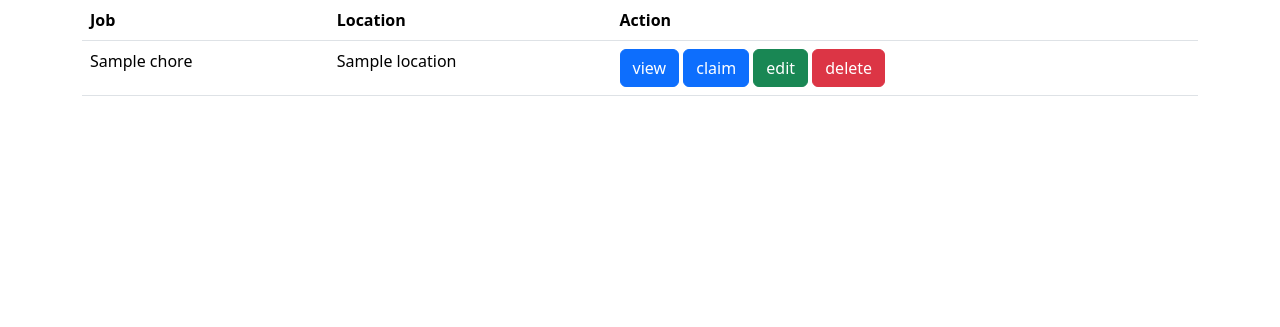
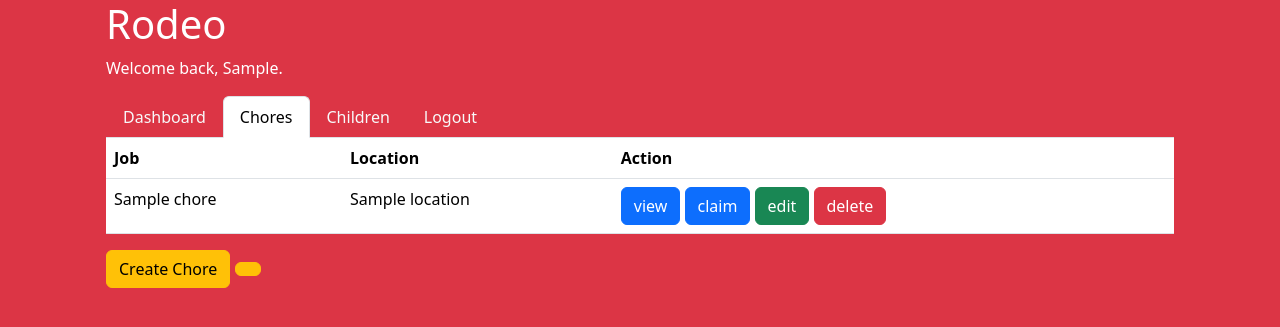
Before and after one commit to and-then-theres-luke/rodeo, a Flask app: template flask_app/templates/all_chores.html in a window 1280 px wide. Shown: the top 327 px of the page. Run offline with Flask 3, Linux system fonts and the light colour scheme; the template is opened without the code that fills it: most values are stand-ins (such as "Sample title", 1, 10 or a date in 2020).

Commit message:
more frontend, fixed login issue

```diff
--- a/flask_app/controllers/chores.py
+++ b/flask_app/controllers/chores.py
@@ -11,7 +11,9 @@ from flask_app.models import chore, parent # import entire file, rather than cla
 def create_chore_frontend():
     if 'user_id' not in session:
         return redirect('/')
-    return redirect('/chore/page')
+    if session['is_parent'] == False:
+        return redirect('/')
+    return render_template('create_chore.html')
 
 @app.post('/chores/create/process')
 def create_chore_process_frontend():
--- a/flask_app/controllers/parents.py
+++ b/flask_app/controllers/parents.py
@@ -41,9 +41,8 @@ def login_frontend():
 
 @app.post('/login/process')
 def login_process_frontend():
-    print(request.form)
-    if not parent.Parent.log_parent_in(request.form['email']):
-        if not child.Child.log_child_in(request.form['email']):
+    if not parent.Parent.log_parent_in(request.form):
+        if not child.Child.log_child_in(request.form):
             return redirect('/login')
     return redirect('/dashboard')
 
--- a/flask_app/templates/all_chores.html
+++ b/flask_app/templates/all_chores.html
@@ -12,8 +12,47 @@
         />
         <title>All Chores</title>
     </head>
-    <body>
-        <div class="container">
+    <body class="container text-bg-danger">
+        <div class="container text-bg-danger">
+            <!-- Header -->
+            <div class="container text-bg-danger">
+                <div class="row">
+                    <h1>Rodeo</h1>
+                </div>
+                <div class="row">
+                    <p>Welcome back, {{one_user.first_name}}.</p>
+                </div>
+                <ul class="nav nav-tabs">
+                    <li class="nav-item">
+                        <a
+                            class="nav-link link-light"
+                            href="/dashboard"
+                            >Dashboard</a
+                        >
+                    </li>
+                    <li class="nav-item">
+                        <a
+                            class="nav-link active"
+                            href="/chores"
+                            >Chores</a
+                        >
+                    </li>
+                    <li class="nav-item">
+                        <a
+                            class="nav-link link-light"
+                            href="/children"
+                            >Children</a
+                        >
+                    </li>
+                    <li class="nav-item">
+                        <a
+                            class="nav-link link-light"
+                            href="/logout"
+                            >Logout</a
+                        >
+                    </li>
+                </ul>
+                <!-- End Header -->
             <div class="row">
                 <div class="col">
                     <table class="table">
@@ -53,6 +92,13 @@
                             {% endfor %}
                         </tbody>
                     </table>
+                    <!-- End Table -->
+                </div>
+            </div>
+            <div class="row">
+                <div class="col">
+                    <a class="btn btn-warning" href="/chores/create">Create Chore</a>
+                    <a class="btn btn-warning" href=""></a>
                 </div>
             </div>
         </div>
--- a/flask_app/templates/dashboard.html
+++ b/flask_app/templates/dashboard.html
@@ -13,6 +13,7 @@
         <title>Dashboard</title>
     </head>
     <body class="container text-bg-danger">
+        <!-- Header -->
         <div class="container text-bg-danger">
             <div class="row">
                 <h1>Rodeo</h1>
@@ -50,6 +51,7 @@
                     >
                 </li>
             </ul>
+            <!-- End Header -->
             <div class="container">
                 <div class="row mt-2">
                     {% for chore in all_chores %}
```
Also changed, not shown: flask_app/static/images/beach.png (added).
